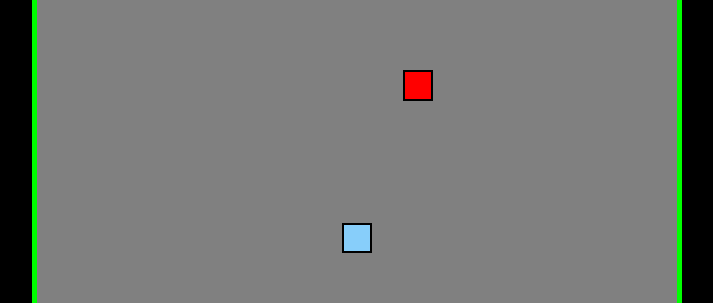
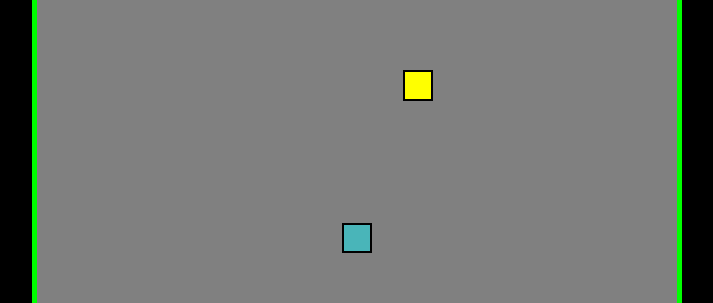
Before and after one commit to agustinesco/snake, a plain HTML site: page index.html in a window 1280 px wide. Shown: the part 177-480 px from the top of the page, without its empty margins (288-1001 px from the left). Drawn offline with Linux system fonts and the light colour scheme.

Commit message:
cambiados colores y agregado control a cabeza

```diff
--- a/style.css
+++ b/style.css
@@ -47,10 +47,13 @@ body{
     grid-template-rows: repeat(21,1fr);
 }
 .snake{
-    background-color: lightskyblue;
+    background-color: #61FBFF;
     border: 2px solid black;
+}
+.cabeza{
+    background-color: #49B5B9;
 }
 .comida{
     border: 2px solid black;
-    background-color: red;
+    background-color: yellow;
 }
```
